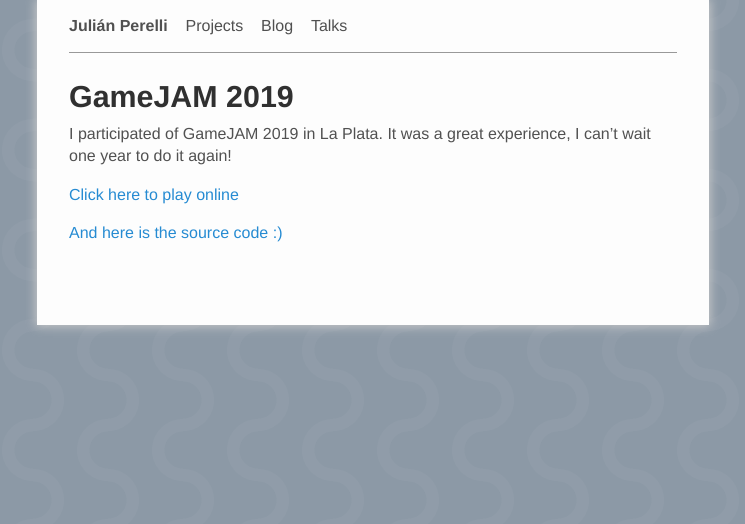
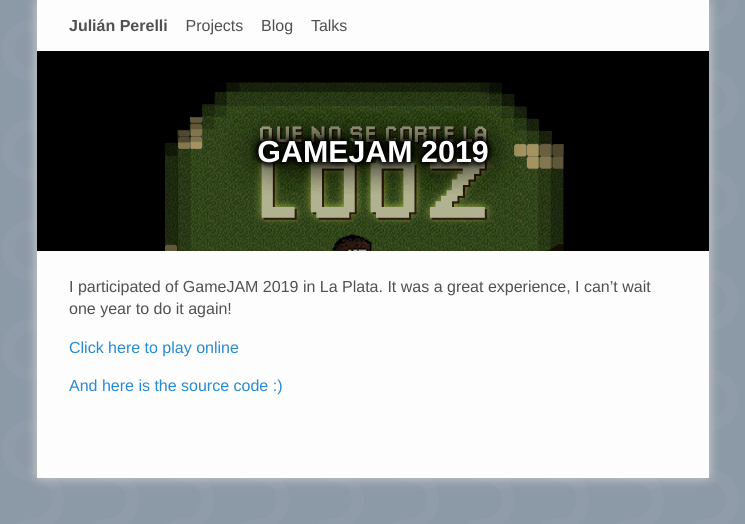
Before and after one commit to jperelli/jperelli.github.io, a Jekyll site: the page built from _posts/posts/2019-02-07-gamejam-2019.md, in a window 1280 px wide. Shown: the top 524 px of the page, without its empty margins (267-1012 px from the left). Built offline with Jekyll 4.4.1, drawn with Linux system fonts in a browser that asks for light colours; comment, search, counter and statistics services are not loaded.

Commit message:
Improve hero image and css prettify

```diff
--- a/_includes/head.html
+++ b/_includes/head.html
@@ -9,15 +9,12 @@
   <meta property="og:site_name" content="{{ site.title }}">
   {% if page.title %}
     <meta property="og:type" content="article" />
+    <meta property="og:title" content="{{ page.title }}">
+    {% if page.description %}
+      <meta property="og:description" content="{{ page.description }}">
     {% else %}
-    <meta property="og:type" content="website" />
+      <meta property="og:description" content="{{ page.content | strip_html | truncatewords: 100 }}">
     {% endif %}
-  {% if page.title %}
-    <meta property="og:title" content="{{ page.title }}">
-  {% else %}
-    <meta property="og:title" content="{{ site.title }} - {{ site.tagline }}">
-  {% endif %}
-
     {% if page.image %}
       <meta property="og:image" content="{{ site.url }}{{ page.image }}" />
     {% endif %}
@@ -36,6 +33,11 @@
     {% endif %}
     {% if page.date %}
       <meta content="{{ page.date | date_to_xmlschema }}" property="article:published_time">
+    {% endif %}
+  {% else %}
+    <meta property="og:type" content="website" />
+    <meta property="og:title" content="{{ site.title }}">
+    <meta property="og:description" content="{{ site.tagline }}">
   {% endif %}
 
   <title>
--- a/_layouts/page.html
+++ b/_layouts/page.html
@@ -3,6 +3,13 @@
 ---
 
 <div class="page">
-  <h1 class="page-title">{{ page.title }}</h1>
+  {% if page.image %}
+    <div class="hero-image" style="background-image: url('{{ page.image }}')"></div>
+    <div class="page-title">
+      <h1 class="page-title">{{ page.title }}</h1>
+    </div>
+  {% else %}
+    <h1 class="page-title">{{ page.title }}</h1>
+  {% endif %}
   {{ content }}
 </div>
--- a/_posts/posts/2019-02-07-gamejam-2019.md
+++ b/_posts/posts/2019-02-07-gamejam-2019.md
@@ -3,6 +3,7 @@
 title: GameJAM 2019
 comments: true
 category: post
+image: /public/images/2019-02-07-gamejam-2019.png
 ---
 
 I participated of GameJAM 2019 in La Plata. It was a great experience, I can't wait one year to do it again!
--- a/public/css/poole.css
+++ b/public/css/poole.css
@@ -13,7 +13,6 @@
  * https://github.com/poole/poole.
  */
 
-
 /*
  * Contents
  *
@@ -28,7 +27,6 @@
  * Themes
  */
 
-
 /*
  * Body resets
  *
@@ -37,8 +35,8 @@
 
 * {
   -webkit-box-sizing: border-box;
-     -moz-box-sizing: border-box;
-          box-sizing: border-box;
+  -moz-box-sizing: border-box;
+  box-sizing: border-box;
 }
 
 html,
@@ -56,13 +54,27 @@
 body {
   color: #515151;
   background-color: #e5e5e5;
-  background:
-    radial-gradient(circle at 100% 50%, transparent 20%, rgba(255,255,255,.03) 21%, rgba(255,255,255,.03) 34%, transparent 35%, transparent),
-    radial-gradient(circle at 0% 50%, transparent 20%, rgba(255,255,255,.03) 21%, rgba(255,255,255,.03) 34%, transparent 35%, transparent) 0 -50px;
+  background: radial-gradient(
+      circle at 100% 50%,
+      transparent 20%,
+      rgba(255, 255, 255, 0.03) 21%,
+      rgba(255, 255, 255, 0.03) 34%,
+      transparent 35%,
+      transparent
+    ),
+    radial-gradient(
+        circle at 0% 50%,
+        transparent 20%,
+        rgba(255, 255, 255, 0.03) 21%,
+        rgba(255, 255, 255, 0.03) 34%,
+        transparent 35%,
+        transparent
+      )
+      0 -50px;
   background-color: rgb(112, 128, 144, 0.8);
-  background-size:75px 100px;
+  background-size: 75px 100px;
   -webkit-text-size-adjust: 100%;
-      -ms-text-size-adjust: 100%;
+  -ms-text-size-adjust: 100%;
 }
 
 /* No `:visited` state is required by default (browsers will use `a`) */
@@ -77,8 +89,13 @@
 }
 
 /* Headings */
-h1, h2, h3, h4, h5, h6 {
-  margin-bottom: .5rem;
+h1,
+h2,
+h3,
+h4,
+h5,
+h6 {
+  margin-bottom: 0.5rem;
   font-weight: bold;
   line-height: 1.25;
   color: #313131;
@@ -95,7 +112,9 @@
   margin-top: 2rem;
   font-size: 1.25rem;
 }
-h4, h5, h6 {
+h4,
+h5,
+h6 {
   margin-top: 1.5rem;
   font-size: 1rem;
 }
@@ -110,9 +129,10 @@
   color: #303030;
 }
 
-
 /* Lists */
-ul, ol, dl {
+ul,
+ol,
+dl {
   margin-top: 0;
   margin-bottom: 1rem;
 }
@@ -121,7 +141,7 @@
   font-weight: bold;
 }
 dd {
-  margin-bottom: .5rem;
+  margin-bottom: 0.5rem;
 }
 
 /* Misc */
@@ -150,7 +170,7 @@
   font-family: Menlo, Monaco, "Courier New", monospace;
 }
 code {
-  padding: .25em .5em;
+  padding: 0.25em 0.5em;
   font-size: 85%;
   color: #bf616a;
   background-color: #f9f9f9;
@@ -161,7 +181,7 @@
   margin-top: 0;
   margin-bottom: 1rem;
   padding: 1rem;
-  font-size: .8rem;
+  font-size: 0.8rem;
   line-height: 1.4;
   white-space: pre;
   white-space: pre-wrap;
@@ -188,10 +208,10 @@
 
 /* Quotes */
 blockquote {
-  padding: .5rem 1rem;
-  margin: .8rem 0;
+  padding: 0.5rem 1rem;
+  margin: 0.8rem 0;
   color: #7a7a7a;
-  border-left: .25rem solid #e5e5e5;
+  border-left: 0.25rem solid #e5e5e5;
 }
 blockquote p:last-child {
   margin-bottom: 0;
@@ -219,14 +239,13 @@
 }
 td,
 th {
-  padding: .25rem .5rem;
+  padding: 0.25rem 0.5rem;
   border: 1px solid #e5e5e5;
 }
 tbody tr:nth-child(odd) td,
 tbody tr:nth-child(odd) th {
   background-color: #f9f9f9;
 }
-
 
 /*
  * Custom type
@@ -238,7 +257,6 @@
   font-size: 1.25rem;
   font-weight: 300;
 }
-
 
 /*
  * Messages
@@ -254,7 +272,6 @@
   background-color: #f9f9f9;
 }
 
-
 /*
  * Container
  *
@@ -263,9 +280,9 @@
 
 .container {
   max-width: 42rem;
-  padding-left:  2rem;
+  padding-left: 2rem;
   padding-right: 2rem;
-  margin-left:  auto;
+  margin-left: auto;
   margin-right: auto;
 }
 
@@ -274,7 +291,6 @@
   box-shadow: 0 0 10px 1px #ccc;
 }
 
-
 /*
  * Masthead
  *
@@ -282,10 +298,10 @@
  */
 
 .masthead {
-  padding-top:    1rem;
+  padding-top: 1rem;
   padding-bottom: 1rem;
   margin-bottom: 1.5rem;
-  border-bottom: 1px solid #999
+  border-bottom: 1px solid #999;
 }
 .masthead-title {
   margin-top: 0;
@@ -301,7 +317,6 @@
   font-weight: 400;
   color: #c0c0c0;
 }
-
 
 /*
  * Posts and pages
@@ -329,7 +344,7 @@
 /* Meta data line below post title */
 .post-date {
   display: block;
-  margin-top: -.5rem;
+  margin-top: -0.5rem;
   margin-bottom: 1rem;
   color: #9a9a9a;
   font-size: 0.8rem;
@@ -341,8 +356,9 @@
   padding-bottom: 2rem;
   border-top: 1px solid #eee;
 }
-.related > h2, .related a {
-  font-size: 1rem
+.related > h2,
+.related a {
+  font-size: 1rem;
 }
 .related-posts {
   padding-left: 0;
@@ -350,7 +366,6 @@
 }
 .related-posts h3 {
   margin: 0;
-
 }
 .related-posts li small {
   font-size: 75%;
@@ -364,7 +379,6 @@
 .related-posts li a:hover small {
   color: inherit;
 }
-
 
 /*
  * Pagination
@@ -407,12 +421,12 @@
   }
   .pagination-item:first-child {
     margin-bottom: 0;
-    border-top-left-radius:    4px;
+    border-top-left-radius: 4px;
     border-bottom-left-radius: 4px;
   }
   .pagination-item:last-child {
     margin-left: -1px;
-    border-top-right-radius:    4px;
+    border-top-right-radius: 4px;
     border-bottom-right-radius: 4px;
   }
 }
@@ -428,17 +442,17 @@
 }
 .archive .date {
   font-size: 0.8rem;
-  display:block;
+  display: block;
   color: #888;
 }
 
 code.highlighter-rouge {
   font-size: 75%;
   background-color: #f0f0e9e7;
-  border: 1px solid rgba(0,0,0,0.08);
+  border: 1px solid rgba(0, 0, 0, 0.08);
   color: #515151;
-  padding: .20em .3em .10em .3em;
-  box-shadow: 0 0 5px 0 rgba(0,0,0,0.05);
+  padding: 0.2em 0.3em 0.1em 0.3em;
+  box-shadow: 0 0 5px 0 rgba(0, 0, 0, 0.05);
   /* background-color: #393c2e; */
   /* color: #dedede; */
 }
@@ -449,3 +463,39 @@
   box-shadow: 0 1px 0 0px #268bd2, 0px 0px 1px 5px #def;
   box-sizing: border-box;
 }
+
+.hero-image {
+  height: 200px;
+  position: absolute;
+  left: -32px;
+  background-repeat: no-repeat;
+  background-size: cover;
+  right: -32px;
+}
+
+.hero-image + .page-title {
+  position: relative;
+  margin: -26px -32px 25px;
+  padding: 32px;
+  text-align: center;
+  background: rgba(0, 0, 0, 0.3);
+  height: 200px;
+  display: flex;
+  align-items: center;
+}
+
+.hero-image + .page-title > h1 {
+  text-shadow: 0px 0px 6px rgba(0, 0, 0, 0.98), 0px 0px 6px rgba(0, 0, 0, 0.98),
+    0px 0px 6px rgba(0, 0, 0, 0.98), 0px 0px 6px rgba(0, 0, 0, 0.98),
+    0px 0px 30px rgba(0, 0, 0, 0.99), 0px 0px 30px rgba(0, 0, 0, 0.99),
+    0px 0px 30px rgba(0, 0, 0, 0.99);
+  text-transform: uppercase;
+  color: white;
+  width: 100%;
+  margin: 0;
+}
+
+.page,
+.post {
+  position: relative;
+}
```
Also changed, not shown: _layouts/post.html (+8 -1 lines), public/images/2019-02-07-gamejam-2019.png (added). Lines whose indentation alone changed are shown as unchanged.
